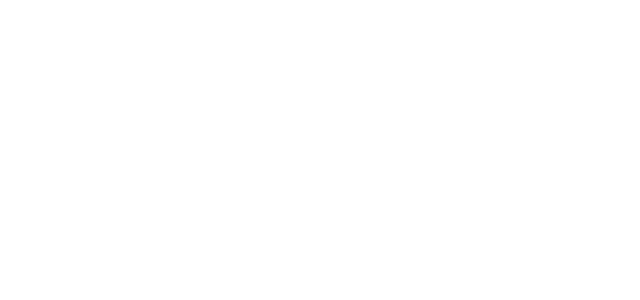
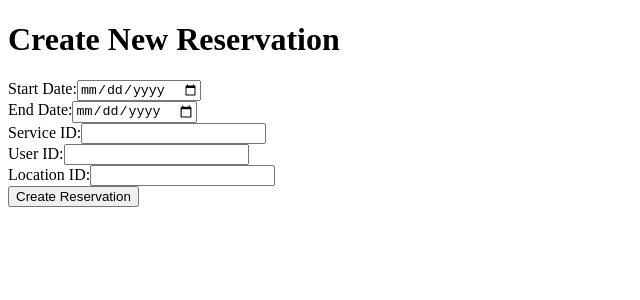
Before and after one commit to PrantoshB/HandyMate-Frontend, a React (Create React App) app: page /reserve in a window 1280 px wide. Before the commit this address had no page. Shown: the top 300 px of the page, without its empty margins (0-640 px from the left). Built offline with nearby package versions, Linux system fonts and the light colour scheme.

Commit message:
In this commit: - Add reservation form - Add reservation form link to the reservation page To-dos: - Show user's name instead of ID

```diff
--- a/src/App.js
+++ b/src/App.js
@@ -2,6 +2,7 @@
 import { BrowserRouter, Routes, Route } from 'react-router-dom';
 import Home from './pages/Home';
 import Reservations from './pages/Reservations';
+import ReservationForm from './pages/ReservationForm';
 
 const App = () => (
   <>
@@ -9,6 +10,7 @@
       <Routes>
         <Route path="/" element={<Home />} />
         <Route path="/reservations" element={<Reservations />} />
+        <Route path="/reserve" element={<ReservationForm />} />
       </Routes>
     </BrowserRouter>
   </>
--- a/src/components/ReservationCard.js
+++ b/src/components/ReservationCard.js
@@ -2,7 +2,7 @@
 import PropTypes from 'prop-types';
 
 const ReservationCard = ({
-  startDate, endDate, userId, serviceName,
+  startDate, endDate, userId, serviceName, locationName,
 }) => (
   <div style={{ border: '1px solid black', borderRadius: '4px', padding: '16px' }}>
     <h1>
@@ -27,6 +27,11 @@
       {' '}
       {endDate}
     </h2>
+    <h2>
+      Location:
+      {' '}
+      {locationName}
+    </h2>
     <button type="button">Cancel Reservation</button>
   </div>
 );
@@ -34,8 +39,9 @@
 export default ReservationCard;
 
 ReservationCard.propTypes = {
-  startDate: PropTypes.number.isRequired,
-  endDate: PropTypes.number.isRequired,
+  startDate: PropTypes.string.isRequired,
+  endDate: PropTypes.string.isRequired,
   userId: PropTypes.number.isRequired,
   serviceName: PropTypes.string.isRequired,
+  locationName: PropTypes.string.isRequired,
 };
--- a/src/pages/Home.js
+++ b/src/pages/Home.js
@@ -9,7 +9,7 @@
 
   useEffect(() => {
     dispatch(fetchServices());
-  }, []);
+  }, [dispatch]);
 
   return (
     <div>
--- a/src/pages/ReservationForm.js
+++ b/src/pages/ReservationForm.js
@@ -0,0 +1,108 @@
+import React, { useState } from 'react';
+import { useDispatch } from 'react-redux';
+import { useNavigate } from 'react-router-dom';
+import { createReservation } from '../store/ReservationsSlice';
+
+const ReservationForm = () => {
+  const dispatch = useDispatch();
+  const navigate = useNavigate();
+
+  const [startDate, setStartDate] = useState('');
+  const [endDate, setEndDate] = useState('');
+  const [serviceId, setServiceId] = useState('');
+  const [userId, setUserId] = useState('');
+  const [locationId, setLocationId] = useState('');
+
+  const handleSubmit = (e) => {
+    e.preventDefault();
+
+    // Create the reservation data object
+    const reservationData = {
+      start_date: startDate,
+      end_date: endDate,
+      service_id: parseInt(serviceId, 10),
+      user_id: parseInt(userId, 10),
+      location_id: parseInt(locationId, 10),
+    };
+
+    // Dispatch the createReservation action
+    dispatch(createReservation(reservationData));
+
+    // Reset the form
+    setStartDate('');
+    setEndDate('');
+    setServiceId('');
+    setUserId('');
+    setLocationId('');
+
+    // Redirect to "/reservations"
+    navigate('/reservations');
+  };
+
+  return (
+    <div>
+      <h1>Create New Reservation</h1>
+      <form onSubmit={handleSubmit}>
+        <div>
+          <label htmlFor="startDate">
+            Start Date:
+
+            <input
+              type="date"
+              value={startDate}
+              onChange={(e) => setStartDate(e.target.value)}
+              name="startDate"
+            />
+          </label>
+        </div>
+        <div>
+          <label htmlFor="endDate">
+            End Date:
+            <input
+              type="date"
+              value={endDate}
+              onChange={(e) => setEndDate(e.target.value)}
+              name="endDate"
+            />
+          </label>
+        </div>
+        <div>
+          <label htmlFor="serviceId">
+            Service ID:
+            <input
+              type="number"
+              value={serviceId}
+              onChange={(e) => setServiceId(e.target.value)}
+              name="serviceId"
+            />
+          </label>
+        </div>
+        <div>
+          <label htmlFor="userId">
+            User ID:
+            <input
+              type="number"
+              value={userId}
+              onChange={(e) => setUserId(e.target.value)}
+              name="userId"
+            />
+          </label>
+        </div>
+        <div>
+          <label htmlFor="locationId">
+            Location ID:
+            <input
+              type="number"
+              value={locationId}
+              onChange={(e) => setLocationId(e.target.value)}
+              name="locationId"
+            />
+          </label>
+        </div>
+        <button type="submit">Create Reservation</button>
+      </form>
+    </div>
+  );
+};
+
+export default ReservationForm;
--- a/src/pages/Reservations.js
+++ b/src/pages/Reservations.js
@@ -1,18 +1,27 @@
 import React, { useEffect } from 'react';
 import { useDispatch, useSelector } from 'react-redux';
+import { Link } from 'react-router-dom';
 import ReservationCard from '../components/ReservationCard';
 import { fetchReservations } from '../store/ReservationsSlice';
 import { fetchServices } from '../store/ServicesSlice';
+import { fetchLocations } from '../store/LocationsSlice';
 
 const Reservations = () => {
   const dispatch = useDispatch();
   const reservations = useSelector((state) => state.reservations.reservations);
   const services = useSelector((state) => state.services.services);
+  const locations = useSelector((state) => state.locations.locations);
 
   useEffect(() => {
     dispatch(fetchReservations());
     dispatch(fetchServices());
-  }, []);
+    dispatch(fetchLocations());
+  }, [dispatch]);
+
+  const getLocationName = (locationId) => {
+    const location = locations.find((l) => l.id === locationId);
+    return location ? location.name : '';
+  };
 
   const getServiceName = (serviceId) => {
     const service = services.find((s) => s.id === serviceId);
@@ -20,19 +29,24 @@
   };
 
   return (
-    <div style={{ display: 'flex', flexDirection: 'column', gap: '16px' }}>
-      {
+  // add reservation button with link to /reserve
+    <>
+      <Link to="/reserve">Add Reservation</Link>
+      <div style={{ display: 'flex', flexDirection: 'column', gap: '16px' }}>
+        {
         reservations.map((reservation) => (
           <ReservationCard
             startDate={reservation.start_date}
             endDate={reservation.end_date}
             serviceName={getServiceName(reservation.service_id)}
             userId={reservation.user_id}
+            locationName={getLocationName(reservation.location_id)}
             key={reservation.id}
           />
         ))
       }
-    </div>
+      </div>
+    </>
   );
 };
 
--- /dev/null
+++ b/src/store/LocationsSlice.js
@@ -0,0 +1,27 @@
+import { createSlice } from '@reduxjs/toolkit';
+
+const initialState = {
+  locations: [],
+};
+
+const locationSlice = createSlice({
+  name: 'locations',
+  initialState,
+  reducers: {
+    setLocations(state, action) {
+      state.locations = action.payload;
+    },
+  },
+});
+
+export const { setLocations } = locationSlice.actions;
+
+export default locationSlice.reducer;
+
+const fetchLocations = () => async (dispatch) => {
+  const response = await fetch('http://localhost:3000/api/v1/locations');
+  const data = await response.json();
+  dispatch(setLocations(data));
+};
+
+export { fetchLocations };
--- a/src/store/ReservationsSlice.js
+++ b/src/store/ReservationsSlice.js
@@ -13,11 +13,14 @@
       setReservations(state, action) {
         state.reservations = action.payload;
       },
+      addReservation(state, action) {
+        state.reservations.push(action.payload);
+      },
     },
   },
 );
 
-export const { setReservations } = reservationSlice.actions;
+export const { setReservations, addReservation } = reservationSlice.actions;
 
 export default reservationSlice.reducer;
 
@@ -27,4 +30,16 @@
   dispatch(setReservations(data));
 };
 
-export { fetchReservations };
+const createReservation = (reservationData) => async (dispatch) => {
+  const response = await fetch('http://localhost:3000/api/v1/reservations', {
+    method: 'POST',
+    headers: {
+      'Content-Type': 'application/json',
+    },
+    body: JSON.stringify(reservationData),
+  });
+  const data = await response.json();
+  dispatch(addReservation(data));
+};
+
+export { fetchReservations, createReservation };
--- a/src/store/store.js
+++ b/src/store/store.js
@@ -1,11 +1,13 @@
 import { configureStore } from '@reduxjs/toolkit';
 import serviceReducer from './ServicesSlice';
 import reservationReducer from './ReservationsSlice';
+import locationReducer from './LocationsSlice';
 
 const store = configureStore({
   reducer: {
     services: serviceReducer,
     reservations: reservationReducer,
+    locations: locationReducer,
   },
 });
 
```
